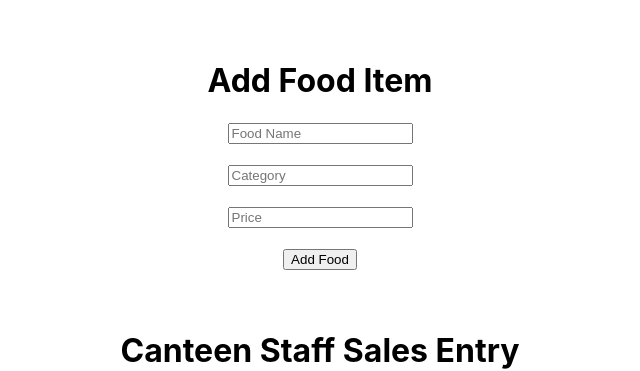
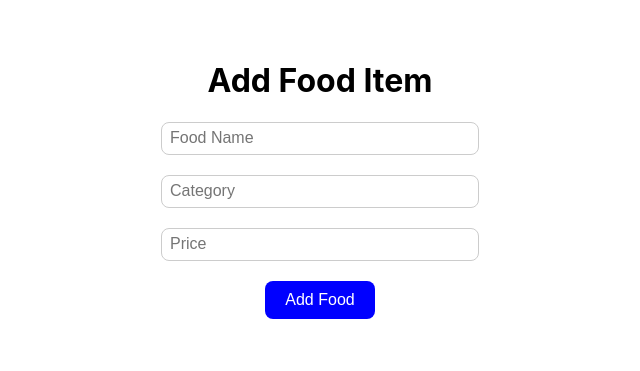
Before and after one commit to Sanjeeta156/mirax-project, a React (Create React App) app in the folder frontend/: page /sales in a window 1280 px wide. Shown: the top 371 px of the page, without its empty margins (320-960 px from the left). Built offline with nearby package versions, Linux system fonts and the light colour scheme; no server answers.

Commit message:
Updated add food styling

```diff
--- a/frontend/src/SalesEntry.js
+++ b/frontend/src/SalesEntry.js
@@ -95,6 +95,14 @@ const [price, setPrice] = useState("");
   type="text"
   placeholder="Food Name"
   onChange={(e) => setNewFoodName(e.target.value)}
+  style={{
+    width: "300px",
+    height: "15px",
+    padding: "8px",
+    fontSize: "16px",
+    borderRadius: "8px",
+    border: "1px solid #ccc"
+  }}
 />
 
 <br /><br />
@@ -103,6 +111,14 @@ const [price, setPrice] = useState("");
   type="text"
   placeholder="Category"
   onChange={(e) => setCategory(e.target.value)}
+  style={{
+    width: "300px",
+    height: "15px",
+    padding: "8px",
+    fontSize: "16px",
+    borderRadius: "8px",
+    border: "1px solid #ccc"
+  }}
 />
 
 <br /><br />
@@ -111,14 +127,30 @@ const [price, setPrice] = useState("");
   type="number"
   placeholder="Price"
   onChange={(e) => setPrice(e.target.value)}
+  style={{
+    width: "300px",
+    height: "15px",
+    padding: "8px",
+    fontSize: "16px",
+    borderRadius: "8px",
+    border: "1px solid #ccc"
+  }}
 />
-
-
-
 
 <br /><br />
 
-<button onClick={addFood}>
+<button
+  onClick={addFood}
+  style={{
+    backgroundColor: "blue",
+    color: "white",
+    padding: "10px 20px",
+    border: "none",
+    borderRadius: "8px",
+    fontSize: "16px",
+    cursor: "pointer"
+  }}
+>
   Add Food
 </button>
 
```
